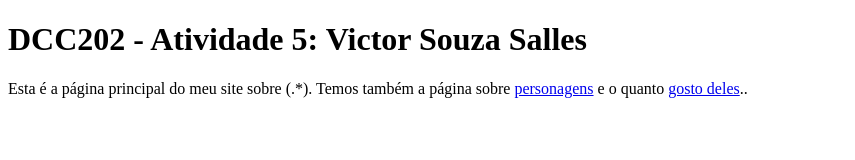
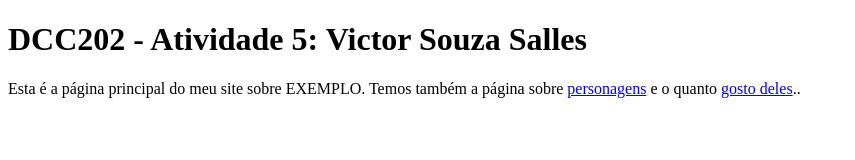
Before and after one commit to ufjf-dcc202/ufjf-dcc202-2024-1-a-atv05-victor-s-salles, a website: page index.html in a window 1280 px wide. Shown: the whole page, without its empty margins (0-855 px from the left). Drawn offline with Linux system fonts and the light colour scheme.

Commit message:
Mudanças nos textos

```diff
--- a/index.html
+++ b/index.html
@@ -8,7 +8,7 @@
   <body>
     <main>
         <h1>DCC202 - Atividade 5: Victor Souza Salles</h1>
-      <p>Esta é a página principal do meu site sobre (.*). Temos também a página sobre <a href="personagens.html">personagens</a> e o quanto <a href="preferencias.html">gosto deles</a>.</a>.
+      <p>Esta é a página principal do meu site sobre EXEMPLO. Temos também a página sobre <a href="personagens.html">personagens</a> e o quanto <a href="preferencias.html">gosto deles</a>.</a>.
       </p>
     </main>
   </body>
```
Also changed, not shown: personagens.html (+1 -1 lines).
